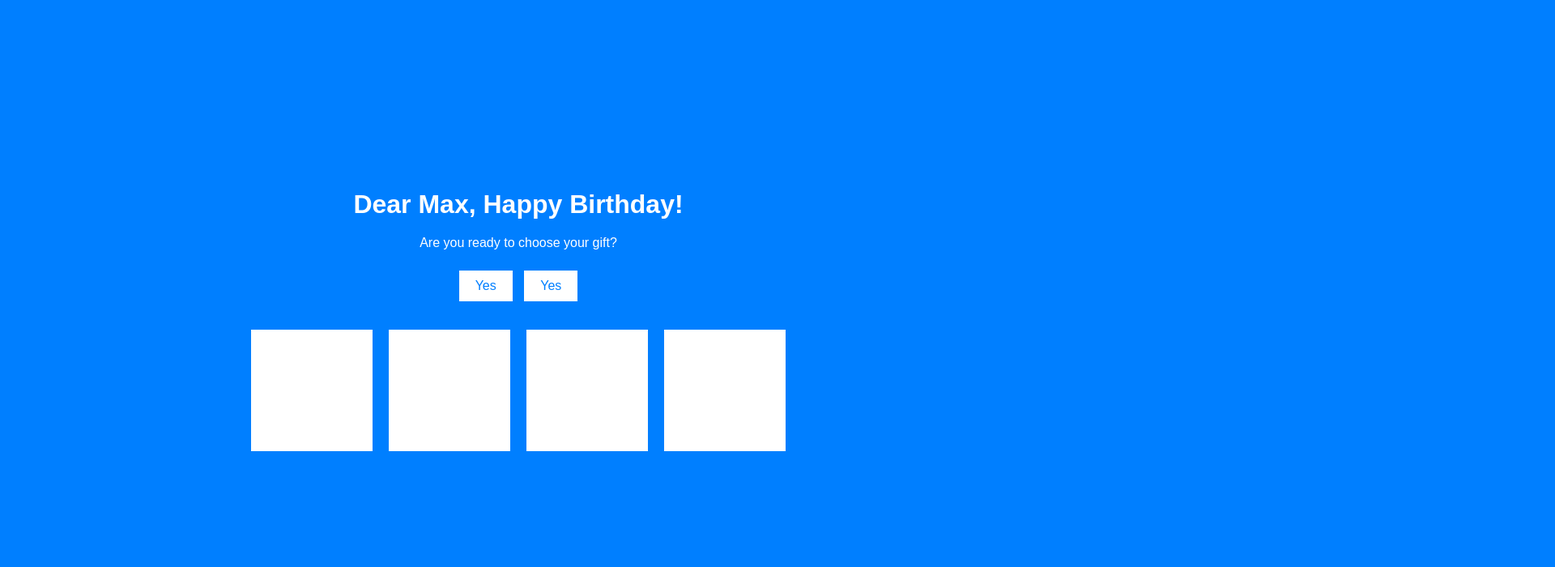
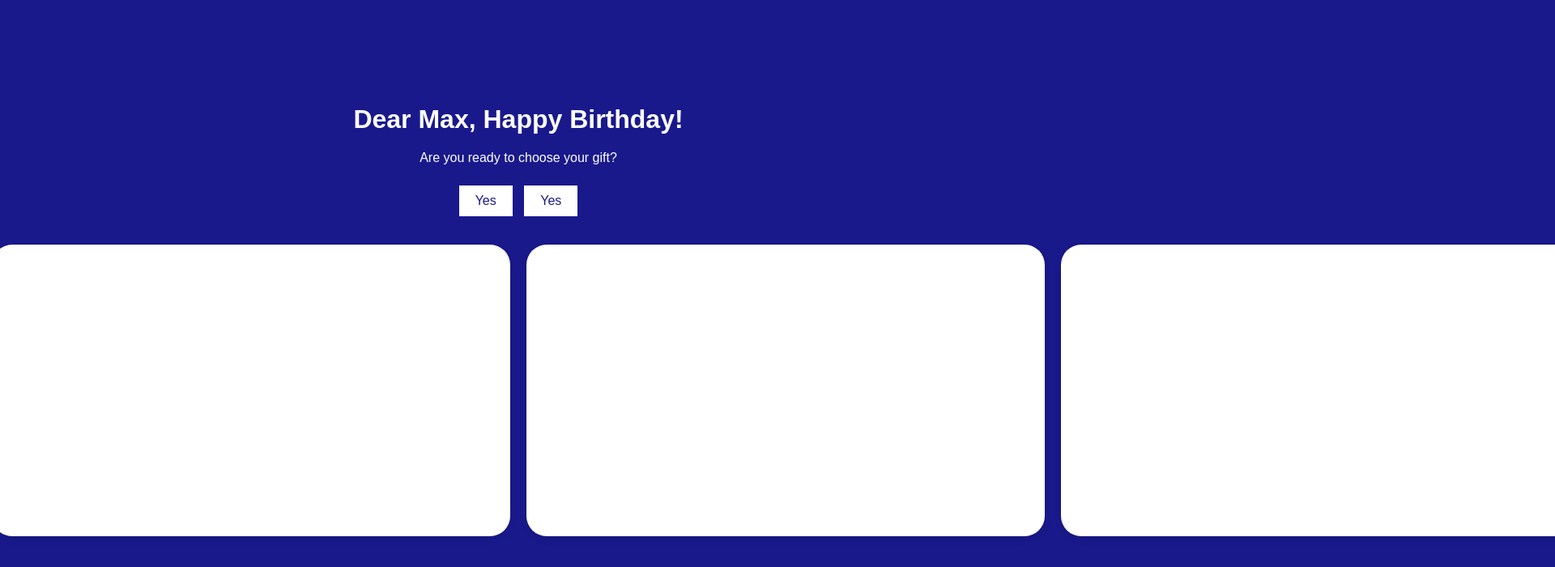
Before and after one commit to elizaveta-sk/birthday.github.io, a plain HTML site: page index.html in a window 1280 px wide. Shown: the top 700 px of the page at 81% size, 1920 px wide, since content can reach past the window. Drawn offline with Linux system fonts and the light colour scheme.

Commit message:
Update styles.css

```diff
--- a/styles.css
+++ b/styles.css
@@ -2,7 +2,7 @@ body {
     margin: 0;
     padding: 0;
     font-family: 'Arial', sans-serif;
-    background-color: #007FFF;
+    background-color: rgba(0, 0, 128, 0.9); /* Navy blue with opacity */
     color: white;
     display: flex;
     justify-content: center;
@@ -24,7 +24,7 @@ h1, p {
 
 button {
     background-color: white;
-    color: #007FFF;
+    color: rgba(0, 0, 128, 0.9);
     border: none;
     padding: 10px 20px;
     cursor: pointer;
@@ -44,28 +44,40 @@ button:hover {
 }
 
 .box {
-    width: 150px;
-    height: 150px;
+    width: 640px; /* Width similar to YouTube video ratio */
+    height: 360px; /* Height similar to YouTube video ratio */
     background-color: white;
     margin: 10px;
     cursor: pointer;
     transition: transform 0.3s;
+    border-radius: 25px;
+    box-shadow: 0 4px 8px rgba(0, 0, 0, 0.1);
+    overflow: hidden;
+    position: relative;
 }
 
 .box:hover {
-    transform: scale(1.1);
+    transform: scale(1.05);
 }
 
-.final-step p, .final-step select, .final-step button {
-    margin: 10px 0;
+.box:before, .box:after {
+    content: '';
+    position: absolute;
+    top: 0;
+    bottom: 0;
+    width: 20px;
+    background: white;
+    opacity: 0.5;
+    filter: blur(20px);
+    border-radius: 50%;
 }
 
-.result {
-    font-size: 24px;
-    margin-top: 20px;
+.box:before {
+    left: -20px;
 }
 
-.small-text {
-    font-size: 14px;
-    font-style: italic;
+.box:after {
+    right: -20px;
 }
+
+.final-step p, .final-step select
```
